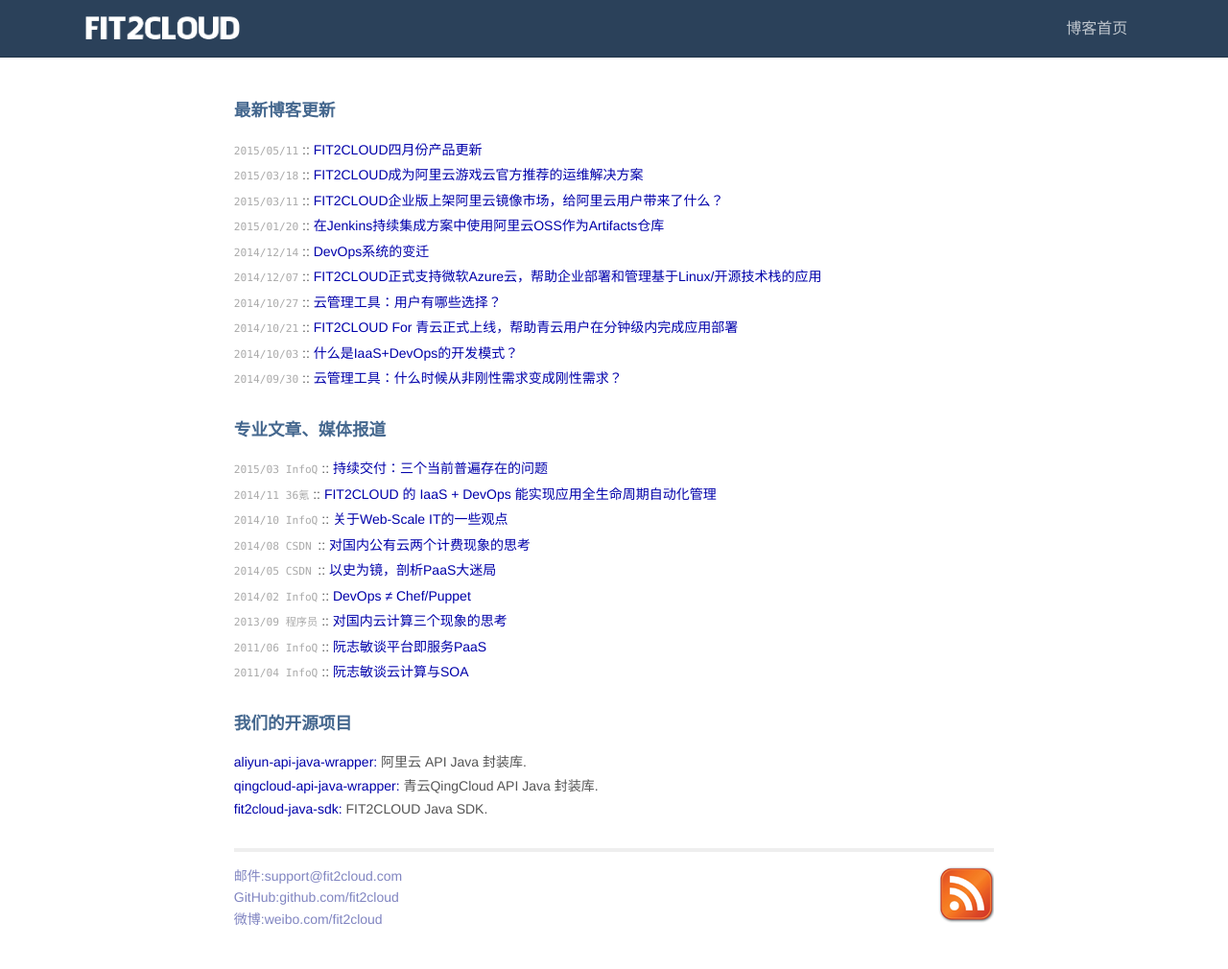
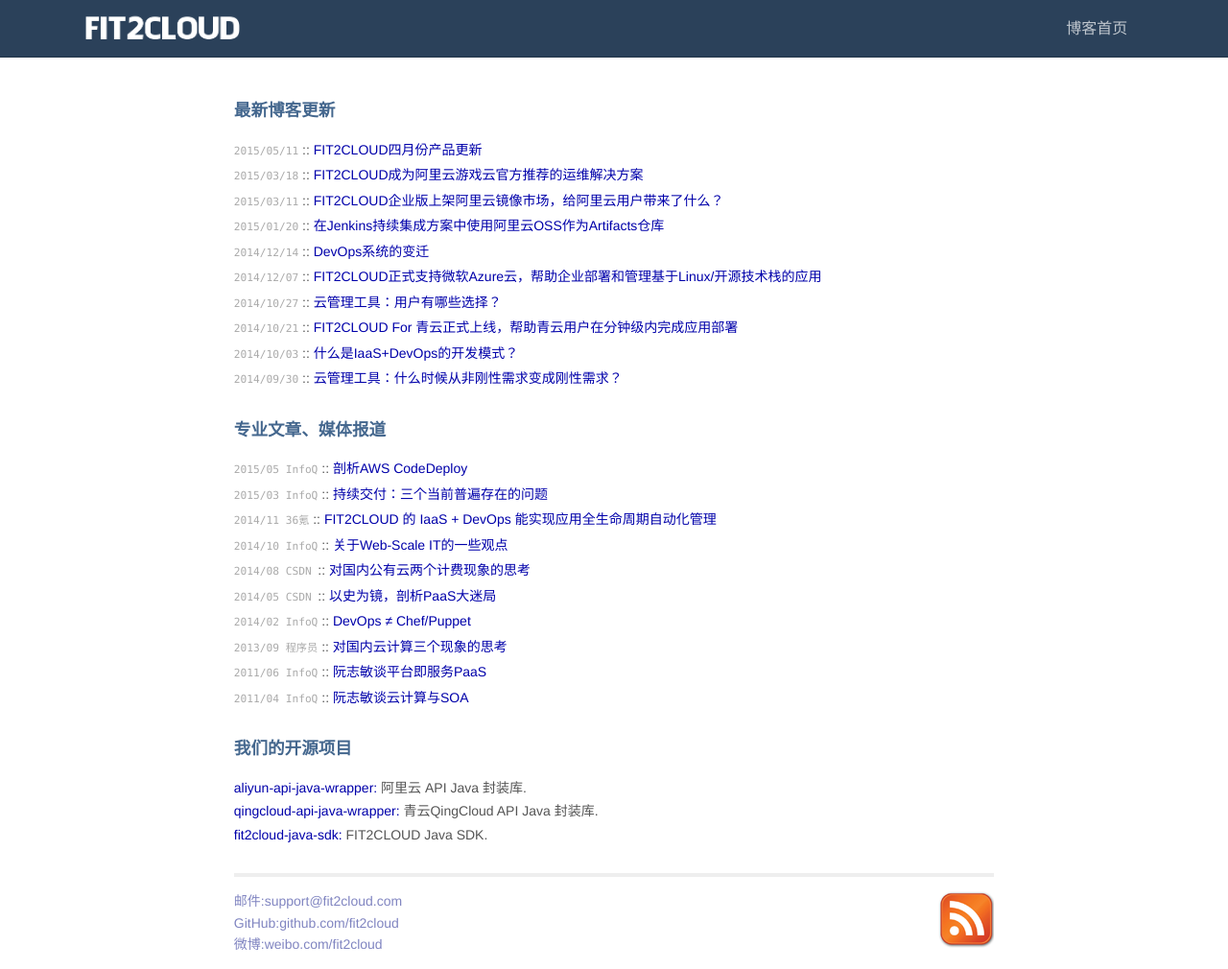
Before and after one commit to Xuguilin/blog, a Jekyll site: the page built from index.html, in a window 1280 px wide. Shown: the whole page at 96% size. Built offline with Jekyll 4.4.1, drawn with Linux system fonts in a browser that asks for light colours; Markdown is read by kramdown in place of the engine named in the settings; comment, search, counter and statistics services are not loaded; before the commit the page ends 983 px from its top, so only the background shows below that.

Commit message:
增加INFOQ文章,剖析AWS CodeDeploy

```diff
--- a/index.html
+++ b/index.html
@@ -13,6 +13,7 @@ title: FIT2CLOUD官方博客
 
   <h1>专业文章、媒体报道</h1>
   <ul class="posts">
+    <li><span>2015/05 InfoQ</span> :: <a href="http://www.infoq.com/cn/articles/analysis-of-aws-codedeploy">剖析AWS CodeDeploy</a></li>
     <li><span>2015/03 InfoQ</span> :: <a href="http://www.infoq.com/cn/articles/three-current-common-problems-about-continuous-delivery">持续交付：三个当前普遍存在的问题</a></li>
     <li><span>2014/11 36氪</span> :: <a href="http://www.36kr.com/p/216758.html">FIT2CLOUD 的 IaaS + DevOps 能实现应用全生命周期自动化管理</a></li>
     <li><span>2014/10 InfoQ</span> :: <a href="http://www.infoq.com/cn/news/2014/10/web-scale-it-5-features">关于Web-Scale IT的一些观点</a></li>
```
